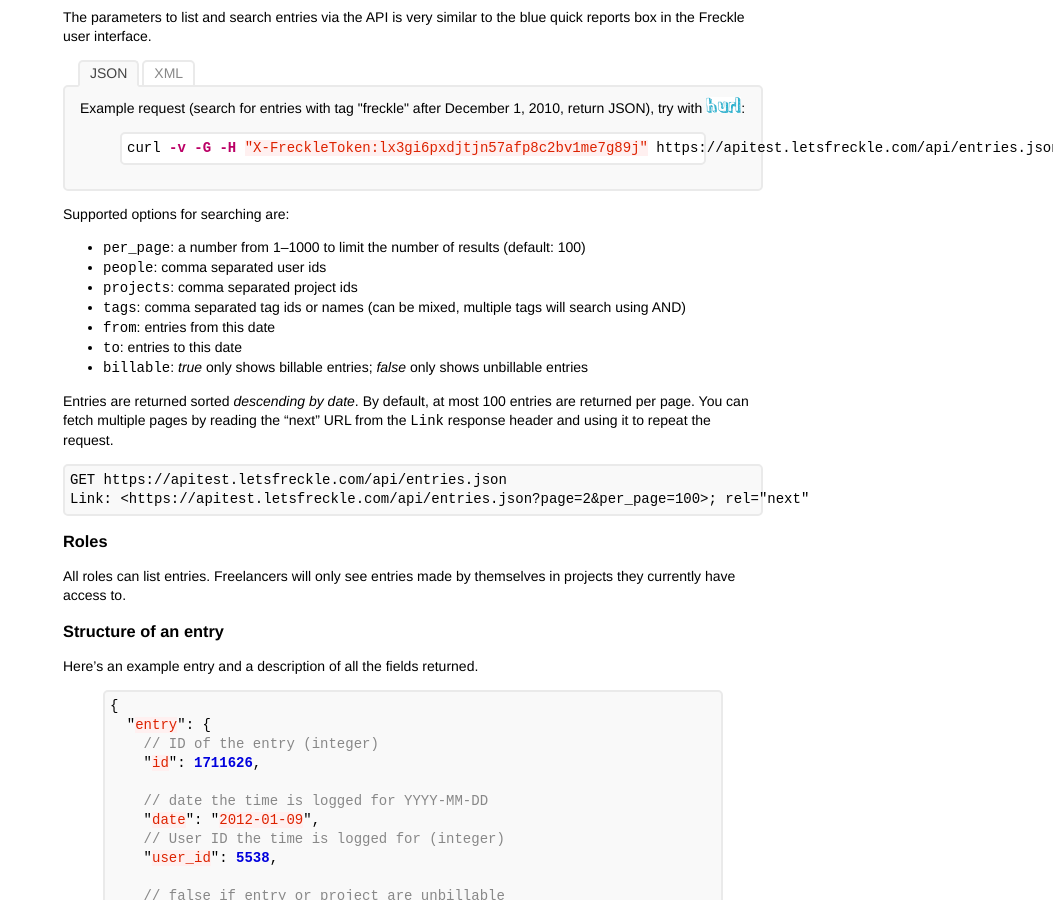
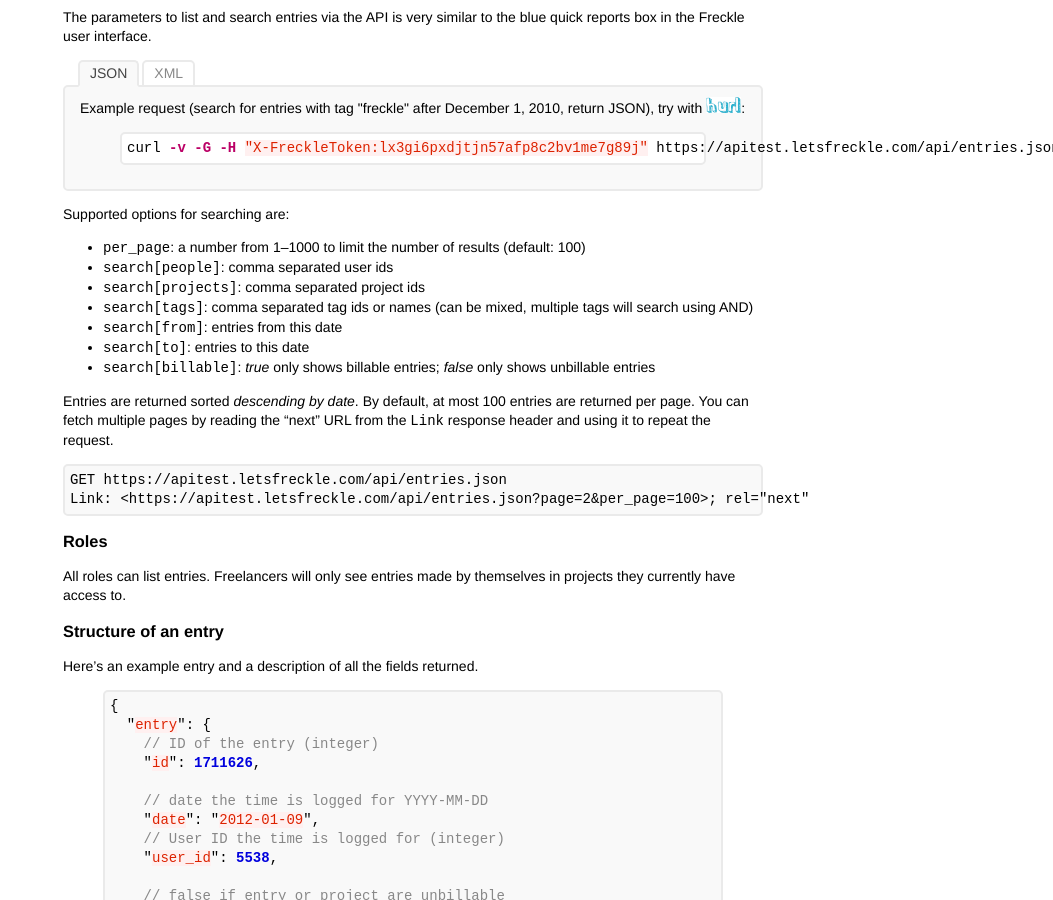
Before and after one commit to cheerful/freckle-apidocs, a Jekyll site: the page built from entries.md, in a window 1280 px wide and 900 px high, scrolled down 353 px. Shown: the whole window, without its empty margins (227-1280 px from the left). Built offline with Jekyll 4.4.1, drawn with Linux system fonts in a browser that asks for light colours; nearby versions of some CDN libraries; Markdown is read by kramdown in place of the engine named in the settings.

Commit message:
entries API: make it clear that params are scoped with `search`

```diff
--- a/entries.md
+++ b/entries.md
@@ -40,12 +40,12 @@ curl -v -G -H "X-FreckleToken:lx3gi6pxdjtjn57afp8c2bv1me7g89j" https://apitest.l
 Supported options for searching are:
 
 * `per_page`: a number from 1–1000 to limit the number of results (default: 100)
-* `people`: comma separated user ids
-* `projects`:  comma separated project ids
-* `tags`: comma separated tag ids or names (can be mixed, multiple tags will search using AND)
-* `from`: entries from this date
-* `to`: entries to this date
-* `billable`: _true_ only shows billable entries; _false_ only shows unbillable entries
+* `search[people]`: comma separated user ids
+* `search[projects]`:  comma separated project ids
+* `search[tags]`: comma separated tag ids or names (can be mixed, multiple tags will search using AND)
+* `search[from]`: entries from this date
+* `search[to]`: entries to this date
+* `search[billable]`: _true_ only shows billable entries; _false_ only shows unbillable entries
 
 Entries are returned sorted _descending by date_. By default, at most 100 entries
 are returned per page. You can fetch multiple pages by reading the "next" URL
```
